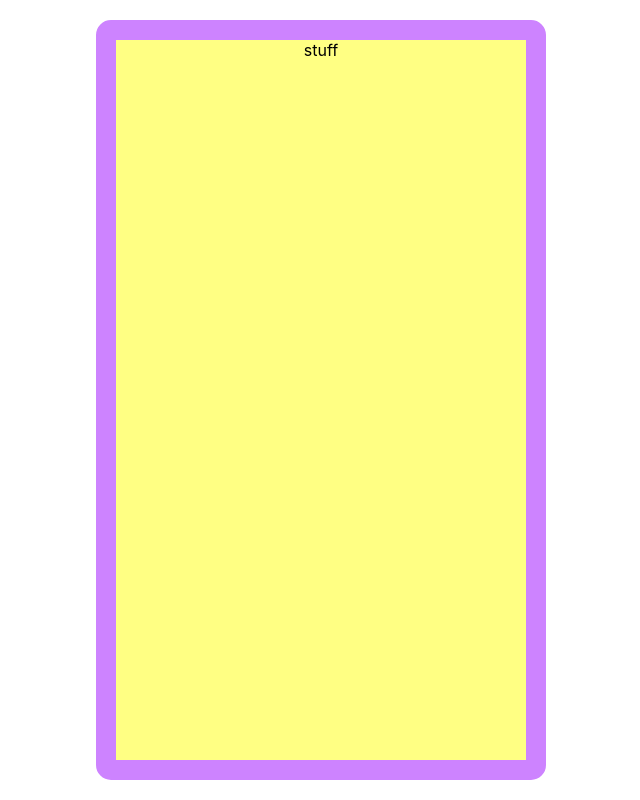
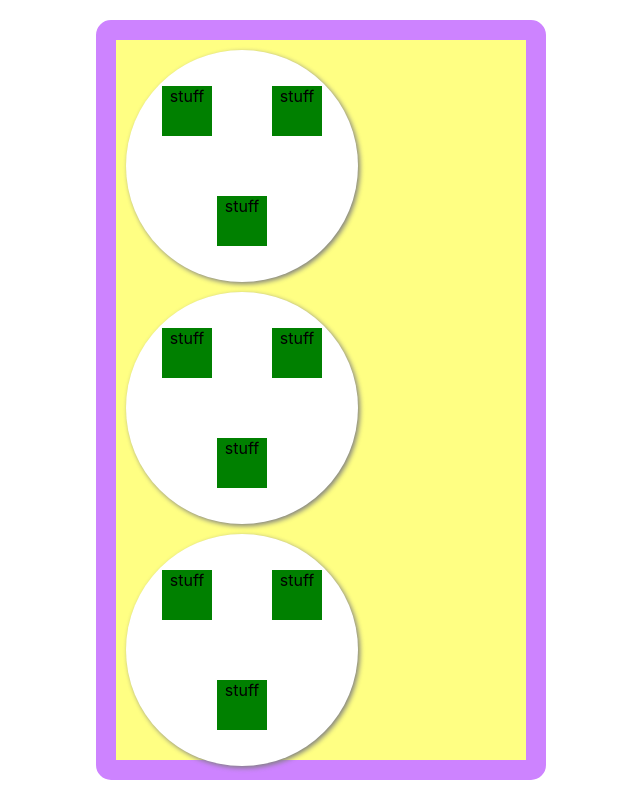
Before and after one commit to Jaeger2305/match-language, a React (Create React App) app: page / in a window 1280 px wide. Shown: the whole page, without its empty margins (319-959 px from the left). Built offline with nearby package versions, Linux system fonts and the light colour scheme.

Commit message:
feat: add basic styling of cards

```diff
--- /dev/null
+++ b/src/components/card/index.css
@@ -0,0 +1,19 @@
+.card {
+  display: flex;
+  justify-content: center;
+  align-content: center;
+  flex-wrap: wrap;
+  margin: 10px;
+  height: 29vh;
+  width: 29vh;
+  background: white;
+  box-shadow: 2px 2px 5px grey;
+  border-radius: 50%;
+}
+
+.matchable {
+  background: green;
+  margin: 30px;
+  height: 50px;
+  width: 50px;
+}
--- /dev/null
+++ b/src/components/card/index.tsx
@@ -0,0 +1,11 @@
+import './index.css';
+
+export default function card() {
+  return (
+    <div className="card">
+      <div className="matchable">stuff</div>
+      <div className="matchable">stuff</div>
+      <div className="matchable">stuff</div>
+    </div>
+  );
+}
--- a/src/components/game/index.tsx
+++ b/src/components/game/index.tsx
@@ -1,9 +1,14 @@
 import './index.css';
+import Card from '../card'
 
 export default function game() {
   return (
     <div className="App">
-      <div className="play-area">stuff</div>
+      <div className="play-area">
+        <Card />
+        <Card />
+        <Card />
+      </div>
     </div>
   );
 }
```
